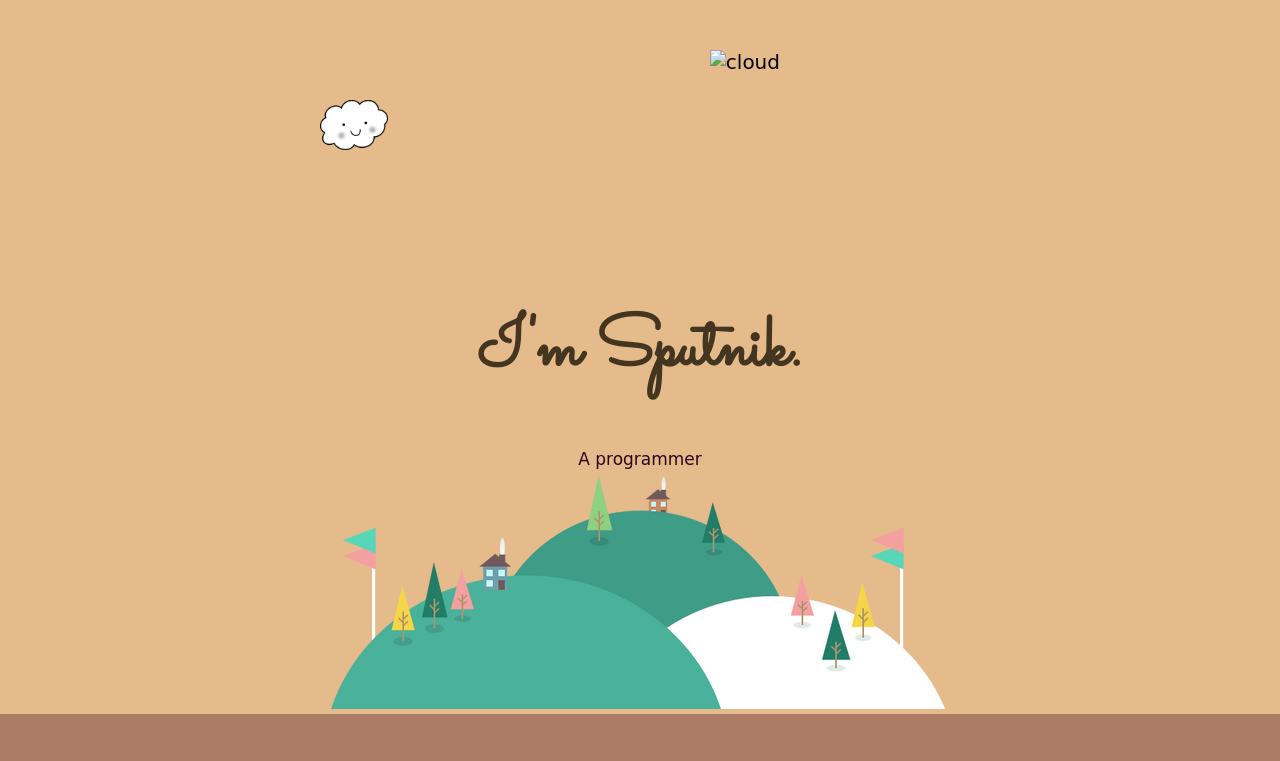
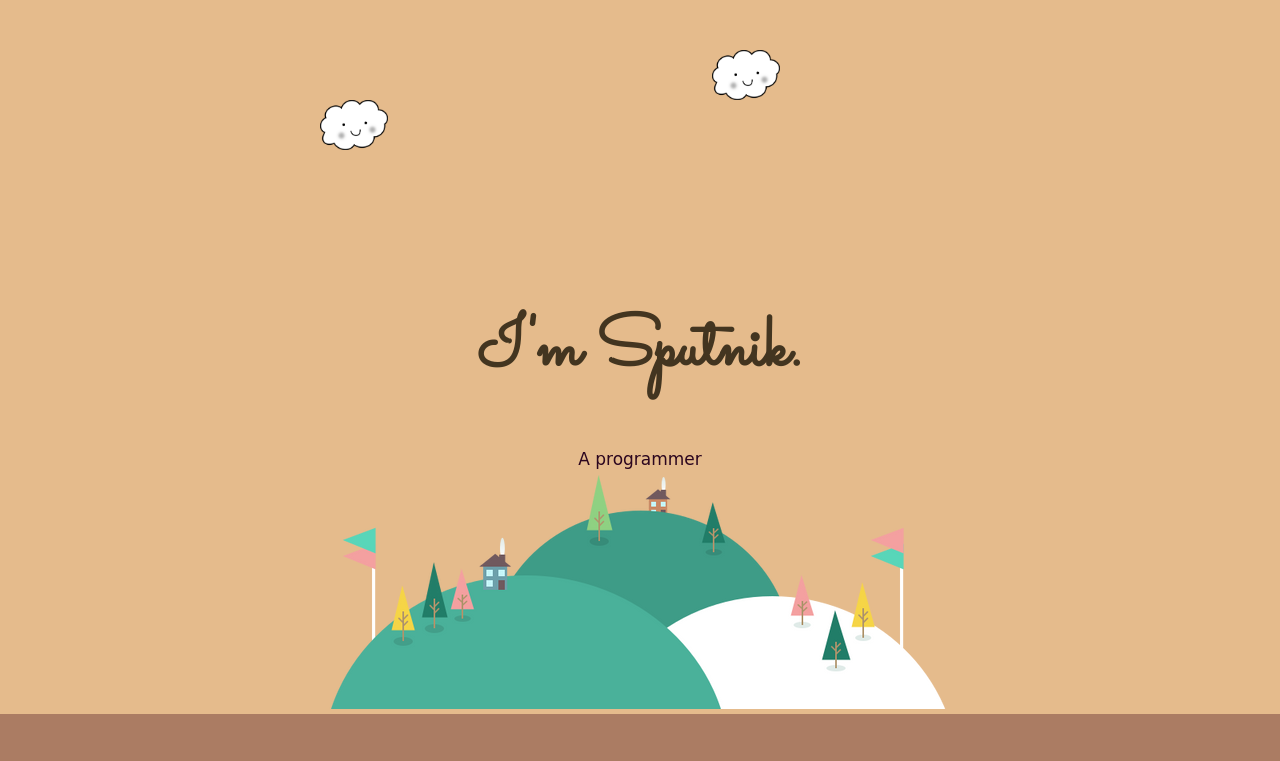
Before and after one commit to Spoednik1/test-web, a plain HTML site: page index.html in a window 1280 px wide. Shown: the top 761 px of the page. Drawn offline with Linux system fonts and the light colour scheme; files whose address does not match are found by name.

Commit message:
Update index.html

```diff
--- a/index.html
+++ b/index.html
@@ -10,7 +10,7 @@
   </head>
   <body>
     <div class="top">
-      <img class="letty" src="5f463a9e803a0d0004146bd9.png" alt="cloud">
+      <img class="letty" src="https://github.com/Spoednik1/test-web/blob/main/Images/5f463a9e803a0d0004146bd9.png" alt="cloud">
       <h1 class="first">I'm Sputnik.</h1>
       <p>A programmer</p>
       <img class="betty" src="C:\Users\Sputnik\Desktop\coding website\WEB DEV\Css-My Site\Images\5f463a9e803a0d0004146bd9.png" alt="cloud">
```
